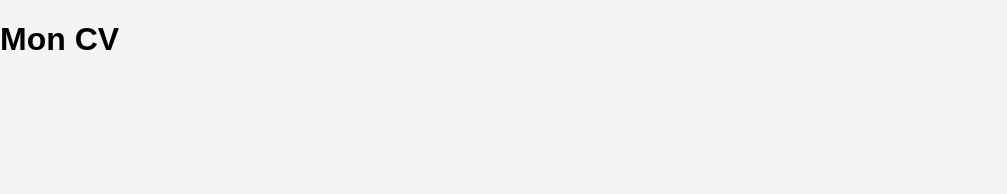
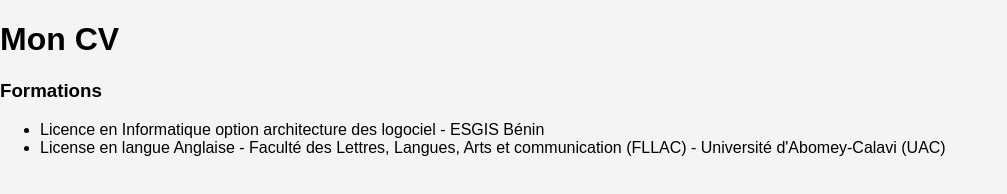
Before and after one commit to aurelsan1945/mon-cv, a plain HTML site: page index.html in a window 1280 px wide. Shown: the whole page, without its empty margins (0-1007 px from the left). Drawn offline with Linux system fonts and the light colour scheme.

Commit message:
mise en place de la section formations

```diff
--- a/index.html
+++ b/index.html
@@ -8,5 +8,13 @@
 </head>
 <body>
     <h1>Mon CV</h1>
+    <section id="formations">
+        <h3>Formations</h3>
+        <ul>
+            <li>Licence en Informatique option architecture des logociel - ESGIS Bénin</li>
+            <li>License en langue Anglaise - Faculté des Lettres, Langues, Arts et communication (FLLAC) - Université d'Abomey-Calavi (UAC)</li>
+        </ul>
+    </section>
+
 </body>
 </html>
```
